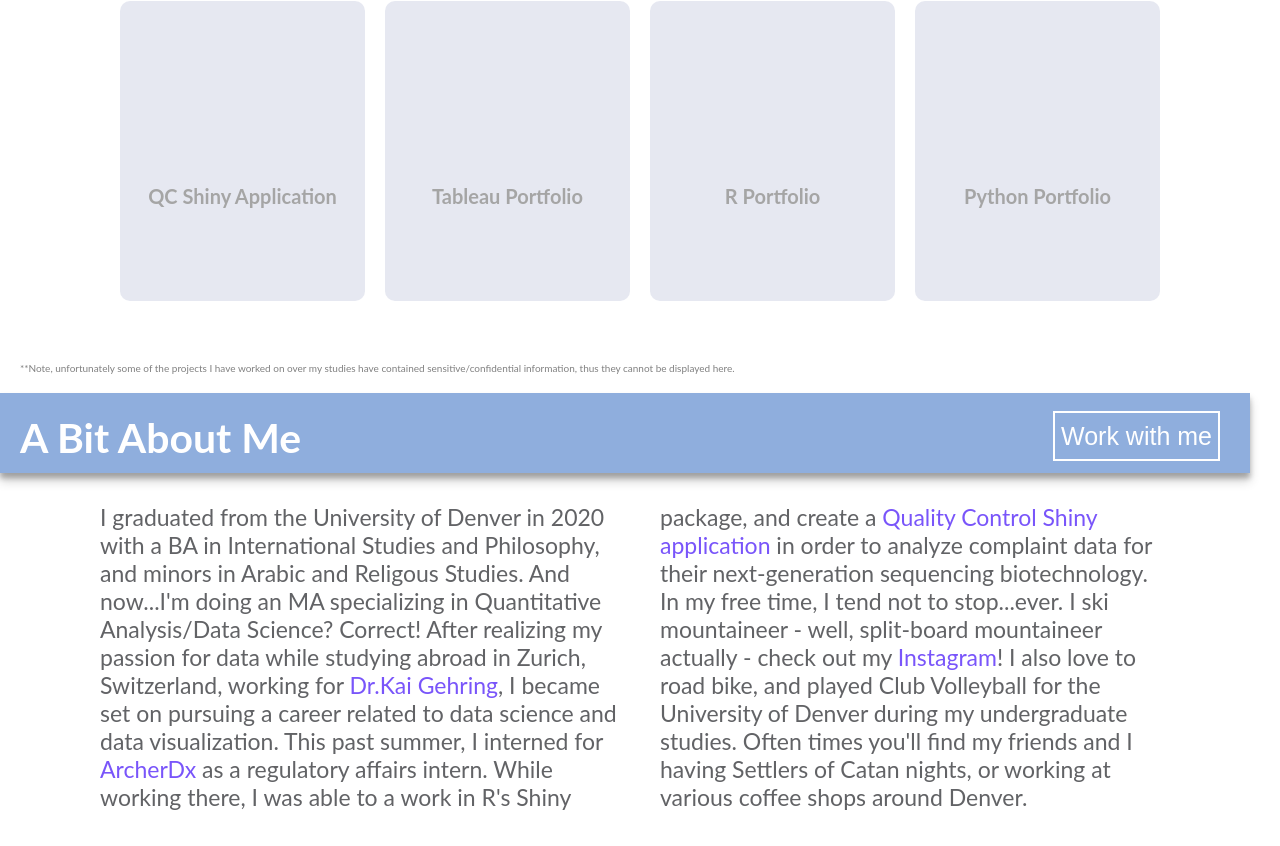
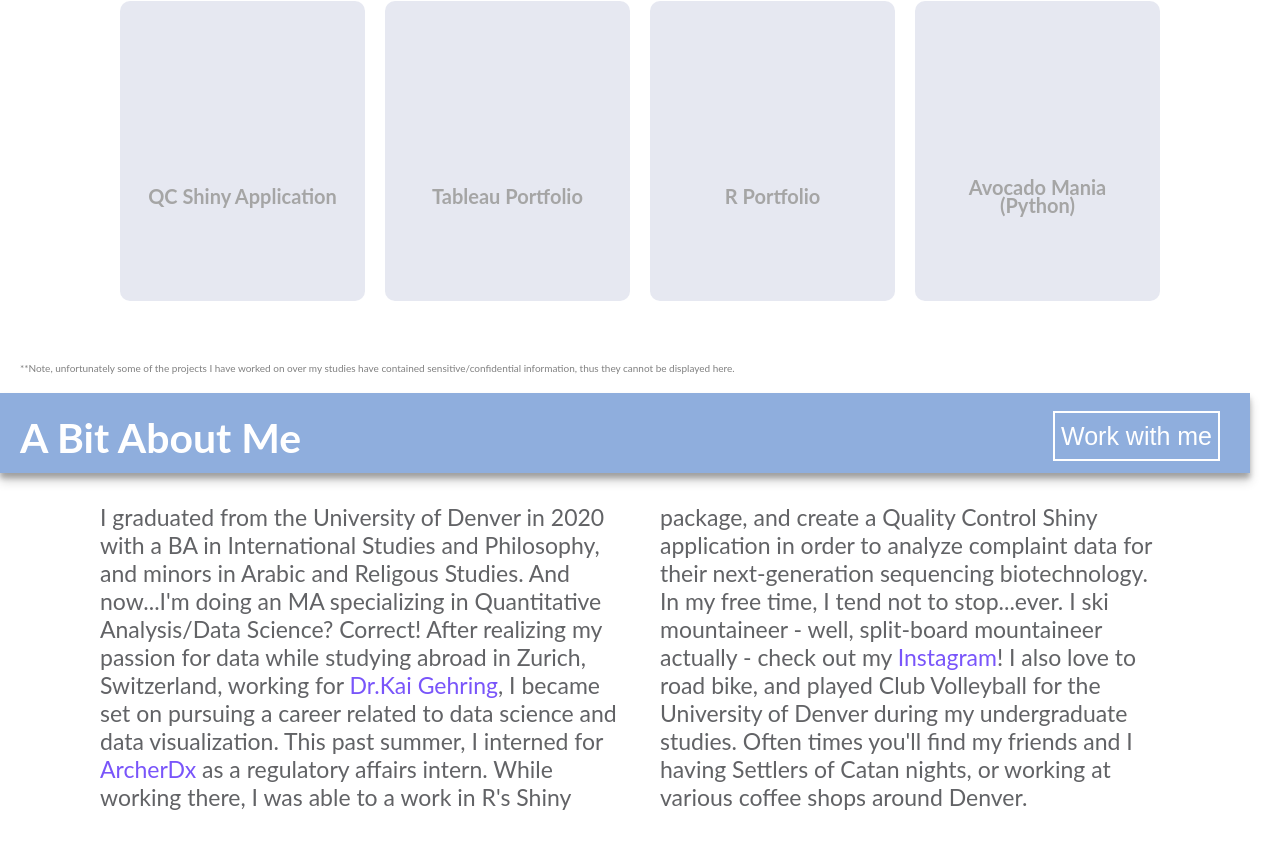
Before and after one commit to maxinusss/maxinusss.github.io, a plain HTML site: page index.html in a window 1280 px wide. Shown: the part 948-1794 px from the top of the page. Drawn offline with Linux system fonts and the light colour scheme.

Commit message:
Python update

```diff
--- a/index.html
+++ b/index.html
@@ -89,12 +89,16 @@
                         </div>
                         <div class = container>
                             <div class = "flexatext">
-                                <h4>Python Portfolio</h4>
+                                <h4>Avocado Mania (Python)</h4>
                             </div>
+                            <a class = 'c1' href = 'src/Python Protfolio.pdf'>
                             <div class = "linespace"></div>
-                            <div class="overlay">
-                                <div class="text">Once I finish my Python portfolio, it will be here!</div>
-                            </div>
+                                <div class="overlay">
+                                    <div class="text">
+                                        I created my python portfolio based on data from the Hass Avocado Board.
+                                    </div>
+                                </div>
+                            </a>
                         </div>
                  </div>
             </div>
@@ -131,7 +135,7 @@
                         I became set on pursuing a career related to data science and data visualization. This past summer, I interned for
                             <a class = "c2" href= "https://archerdx.com">ArcherDx</a>
                         as a regulatory affairs intern. While working there, I was able to a work in R's Shiny package, and create a
-                            <a class = "c2" href= "#shiny">Quality Control Shiny application</a>
+                            Quality Control Shiny application
                             in order to analyze complaint data for their next-generation sequencing biotechnology.
                 </p>
             </div>
```
Also changed, not shown: 2 other files.
